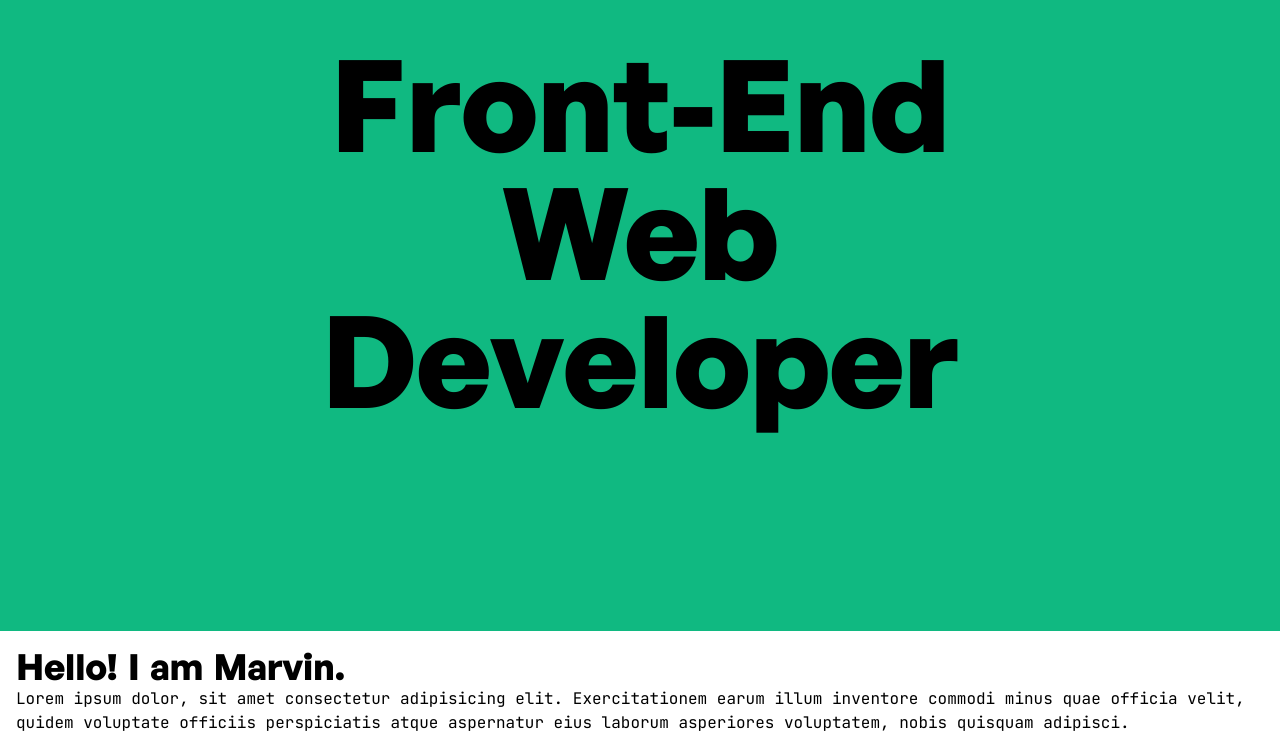
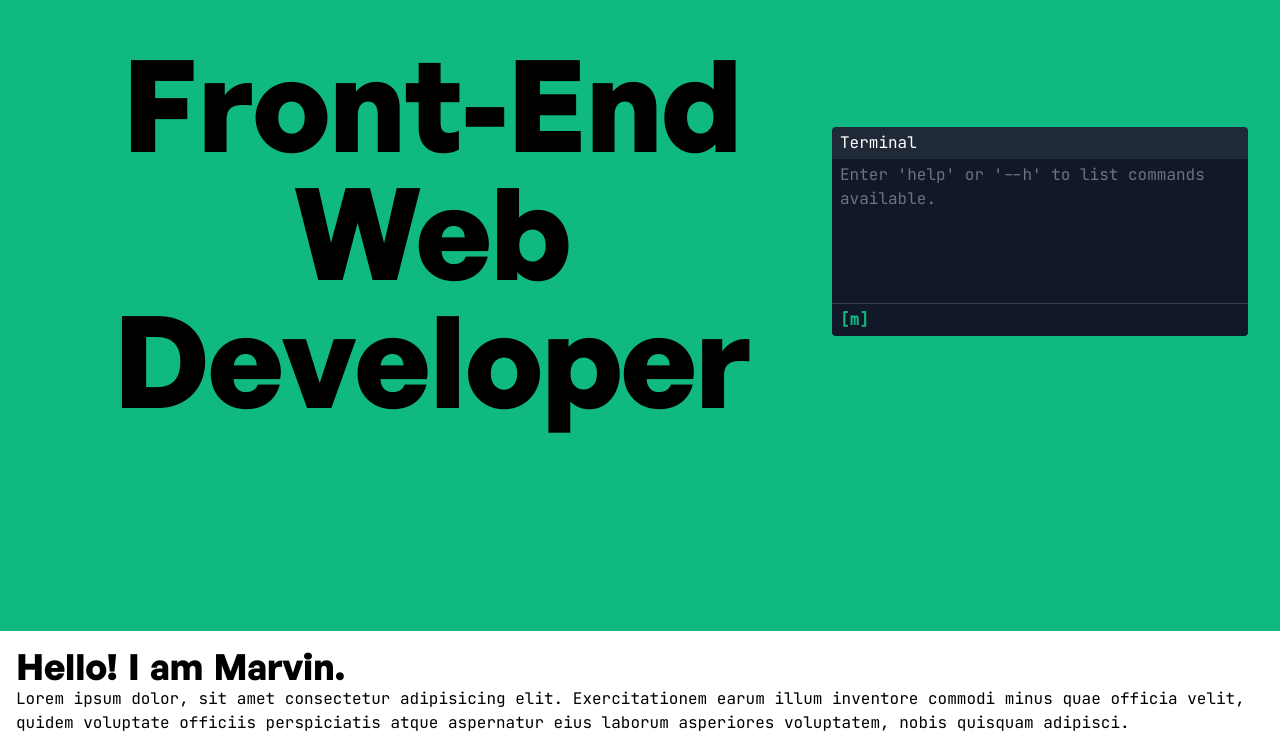
Before and after one commit to iamthismarvin/marvin.dev-v2, a Vue app: page / in a window 1280 px wide. Shown: the part 169-920 px from the top of the page. Built offline with nearby package versions, Linux system fonts and the light colour scheme.

Commit message:
NEW: Create base layout & functionality of [Terminal] component.

```diff
--- a/src/components/Hero.vue
+++ b/src/components/Hero.vue
@@ -1,12 +1,13 @@
 <template>
   <div
     :class="[
-      'hero bg-green-500 fh-screen flex justify-center items-center text-center text-6xl md:text-8xl lg:text-9xl px-4',
+      'hero bg-green-500 fh-screen flex flex-col lg:flex-row  justify-center items-center px-4',
     ]"
   >
-    <div :class="['hero__heading p-2 ']">
+    <div :class="['hero__heading p-2 text-6xl md:text-8xl lg:text-9xl text-center']">
       {{ title }}
     </div>
+    <Terminal />
   </div>
 </template>
 
@@ -22,6 +23,9 @@ export default Vue.extend({
       default: null,
     },
   },
+  components: {
+    Terminal: () => import('@/components/Terminal.vue'),
+  },
 });
 </script>
 
--- /dev/null
+++ b/src/components/Terminal.vue
@@ -0,0 +1,61 @@
+<template>
+  <div class="terminal text-white w-full w- lg:w-1/3">
+    <div class="bg-gray-800 py-1 px-2 rounded-t">Terminal</div>
+    <div
+      class="terminal__body bg-gray-900 flex flex-col h-36 py-1 px-2 overflow-y-scroll"
+      ref="terminal"
+    >
+      <p class="text-gray-500">Enter 'help' or '--h' to list commands available.</p>
+      <p v-for="entry in entries" :key="entry">{{ entry }}</p>
+    </div>
+    <div class="bg-gray-900 border-gray-700 border-t py-1 px-2 rounded-b">
+      <div class="flex">
+        <p class="mr-2 font-bold text-green-500">[m]</p>
+        <form class="w-full" @submit.prevent="parseCommand">
+          <input class="terminal__cursor bg-transparent w-full" v-model="input" />
+        </form>
+      </div>
+    </div>
+  </div>
+</template>
+
+<script>
+import Vue from 'vue';
+
+export default Vue.extend({
+  name: 'Terminal',
+  data: () => ({
+    entries: [],
+    input: '',
+  }),
+  methods: {
+    parseCommand() {
+      this.entries.push(this.input);
+      this.input = '';
+    },
+    scrollToBottom() {
+      const { terminal } = this.$refs;
+      terminal.scrollTop = terminal.scrollHeight;
+    },
+  },
+  mounted() {
+    this.scrollToBottom();
+  },
+  updated() {
+    this.scrollToBottom();
+  },
+});
+</script>
+
+<style lang="scss" scoped>
+.terminal {
+  &__body {
+    scrollbar-color: #1f2937 #111827;
+    scrollbar-width: thin;
+  }
+
+  &__cursor {
+    outline: none;
+  }
+}
+</style>
```
